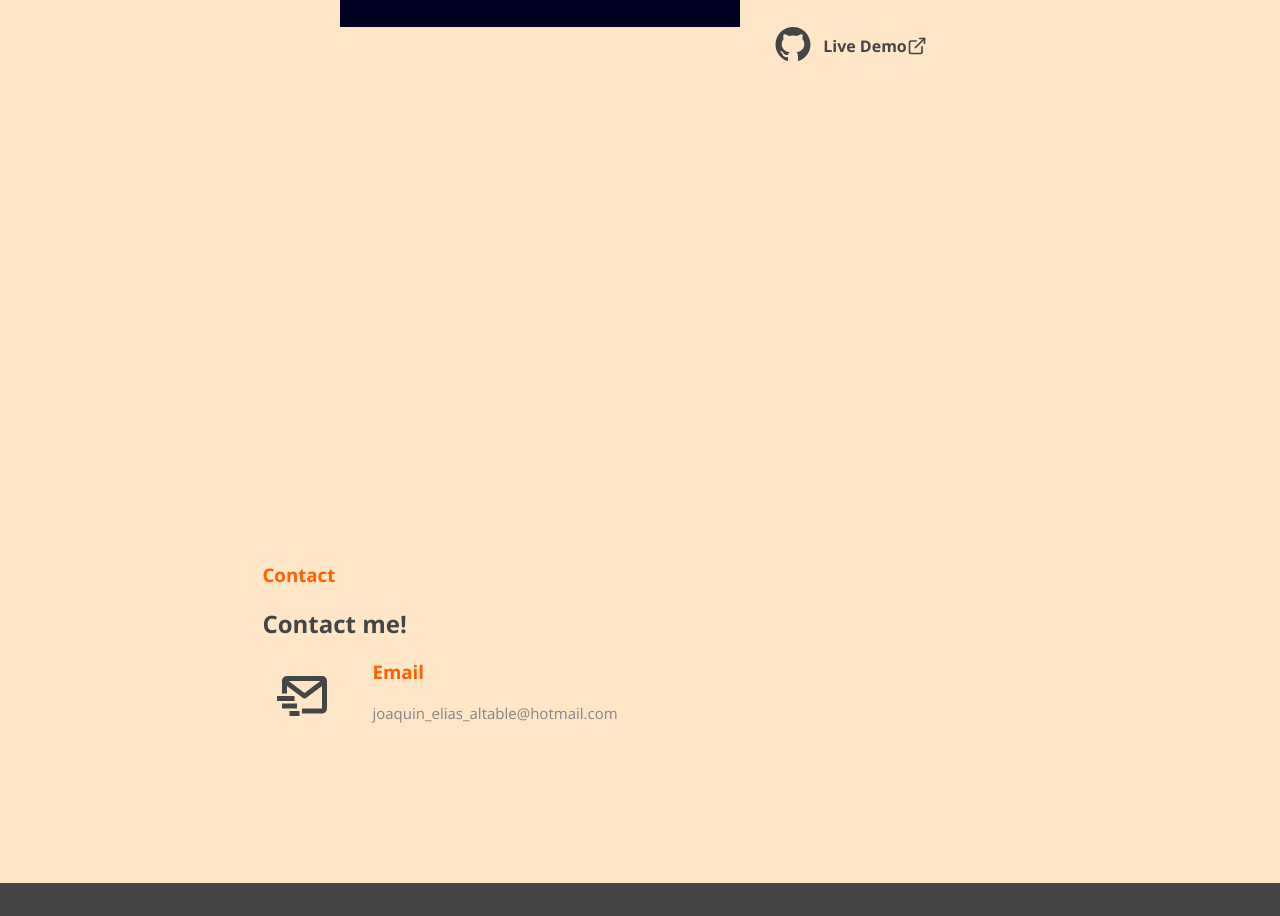
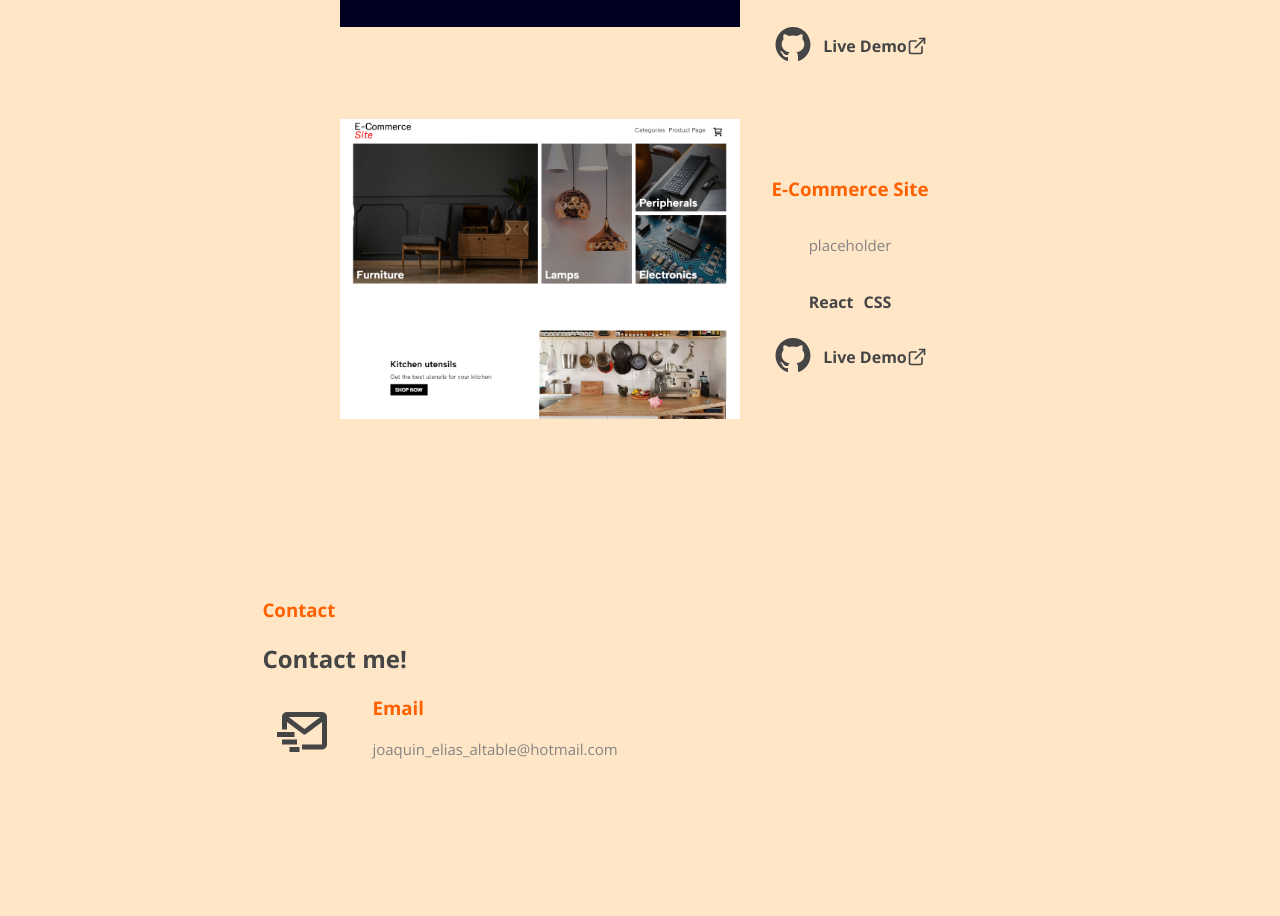
Before and after one commit to Joable/portfolio-vite, a React (Vite) app: page / in a window 1280 px wide. Shown: the part 1967-2883 px from the top of the page. Built offline with nearby package versions, Linux system fonts and the light colour scheme.

Commit message:
added new project

```diff
--- a/src/Components/Projects/ProjectsList.js
+++ b/src/Components/Projects/ProjectsList.js
@@ -7,12 +7,12 @@ export const projectsList = [
         demoUrl:"https://joable.github.io/Build1/",
         imgUrl:"img/projects/CryptoSearch.png"
     },
-    /*{
+    {
         name:"E-Commerce Site",
         description: "placeholder",
         techStack:["React", "CSS"],
-        gitUrl:"#",
-        demoUrl:"#",
+        gitUrl:"https://github.com/Joable/e-commer-site",
+        demoUrl:"https://joable.github.io/ecommerceBuild/",
         imgUrl:"img/projects/E-CommerceSite.png"
-    }*/
+    }
 ]
```
Also changed, not shown: public/img/projects/E-CommerceSite.png.
